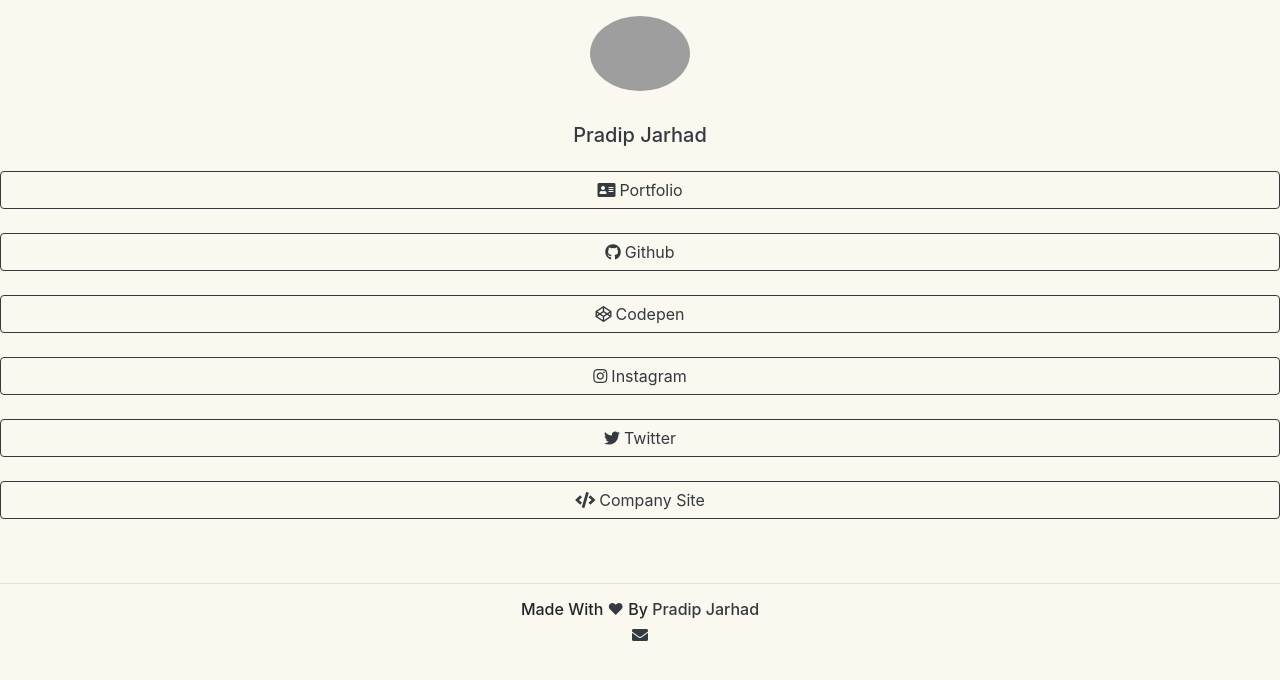
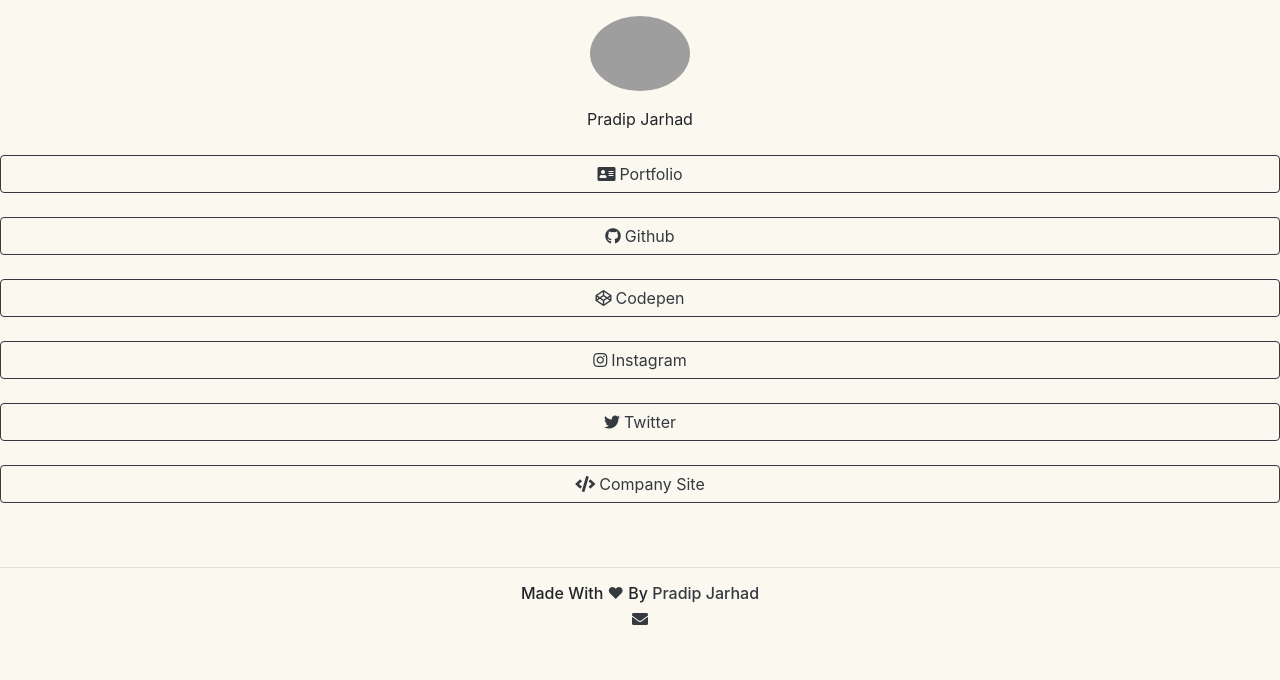
Before and after one commit to pradipjarhad/mylinks, a plain HTML site: page index.html in a window 1280 px wide. Drawn offline with nearby package versions, Linux system fonts and the light colour scheme; grey boxes are pictures that could not be loaded.

Commit message:
Update index.html

```diff
--- a/index.html
+++ b/index.html
@@ -51,7 +51,7 @@ img {
     <img src="https://1.bp.blogspot.com/-LcAtQeBL0GQ/XvguWUhSYBI/AAAAAAAAABo/wJLtvj8wwSoQYnJZTteysuC4ucNqx0PPQCK4BGAsYHg/s320/pradip-jarhad.png" class="m-3" alt="Pradip Jarhad" style="width:100px" "height:100px">
     <br>
 
-      <h5 class="m-3">Pradip Jarhad</h5>
+      <h4">Pradip Jarhad</h4>
    </center>
 
 <div class="mt-4">
```
